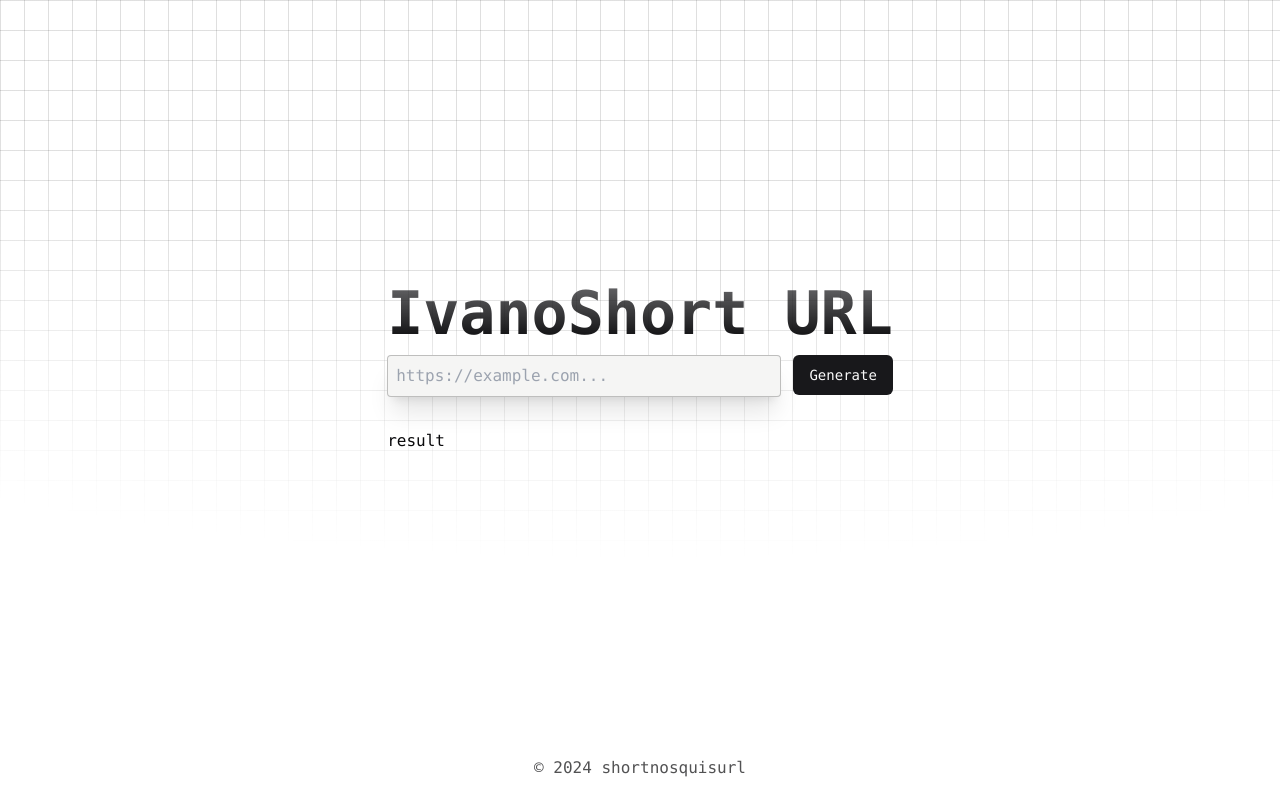
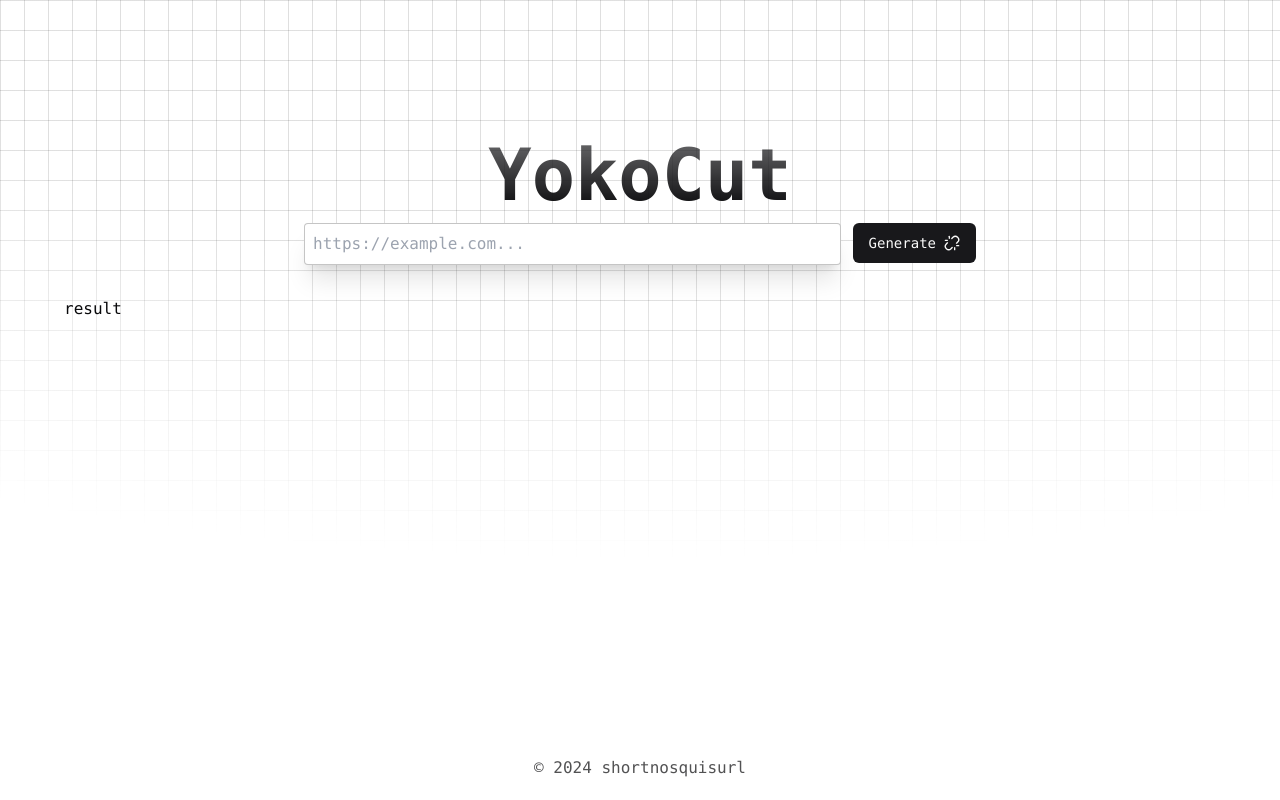
Before and after one commit to ivanosquis10/shortnosquisurl, a Next.js app: page / in a window 1280 px wide. Built offline with nearby package versions, Linux system fonts and the light colour scheme.

Commit message:
[fix]: change on a few styles classes for the UI and name changed to YokoCut

```diff
--- a/src/app/globals.css
+++ b/src/app/globals.css
@@ -74,3 +74,7 @@
     @apply bg-background text-foreground;
   }
 }
+
+.custom_background {
+  @apply absolute bottom-0 left-0 right-0 top-0 -z-10 bg-[linear-gradient(to_right,#4f4f4f2e_1px,transparent_1px),linear-gradient(to_bottom,#4f4f4f2e_1px,transparent_1px)] bg-[size:24px_30px] [mask-image:radial-gradient(ellipse_80%_50%_at_50%_0%,#000_70%,transparent_140%)]
+}
--- a/src/app/layout.tsx
+++ b/src/app/layout.tsx
@@ -7,8 +7,8 @@ import "./globals.css"
 import { Toaster } from "@/components/ui/sonner"
 
 export const metadata: Metadata = {
-  title: "shortnosquisurl",
-  description: "Generated by appncy",
+  title: "YokoCut | Home",
+  description: "A site to shorten URLs",
 }
 
 export default function RootLayout({ children }: { children: React.ReactNode }) {
@@ -17,7 +17,7 @@ export default function RootLayout({ children }: { children: React.ReactNode })
       <body
         className={`${GeistMono.className} container relative m-auto grid min-h-screen grid-rows-[1fr,auto] bg-background px-4 font-mono antialiased`}
       >
-        <main className="mx-auto grid w-full max-w-3xl place-content-center py-8">
+        <main className="mx-auto grid w-full">
           {children}
           <Toaster closeButton duration={3000} position="top-right" />
         </main>
--- a/src/app/page.tsx
+++ b/src/app/page.tsx
@@ -2,12 +2,12 @@ import { UrlForm } from "@/components/url-form"
 
 export default function Home() {
   return (
-    <section className="flex w-full flex-col gap-8">
-      <div className="absolute bottom-0 left-0 right-0 top-0 -z-10 bg-[linear-gradient(to_right,#4f4f4f2e_1px,transparent_1px),linear-gradient(to_bottom,#4f4f4f2e_1px,transparent_1px)] bg-[size:24px_30px] [mask-image:radial-gradient(ellipse_80%_50%_at_50%_0%,#000_70%,transparent_140%)]" />
+    <section className="mx-auto flex w-full max-w-6xl flex-col justify-center gap-8">
+      <div className="custom_background" />
 
-      <div>
-        <h1 className="mb-3 bg-gradient-to-t from-zinc-950 to-zinc-800/70 bg-clip-text text-5xl font-extrabold text-transparent md:text-6xl">
-          IvanoShort URL
+      <div className="text-center">
+        <h1 className="mb-3 bg-gradient-to-t from-zinc-950 to-zinc-800/70 bg-clip-text text-6xl font-extrabold text-transparent md:text-7xl">
+          YokoCut
         </h1>
 
         <UrlForm />
--- a/src/components/url-form.tsx
+++ b/src/components/url-form.tsx
@@ -1,8 +1,8 @@
 /* eslint-disable react/jsx-no-leaked-render */
 "use client"
-
 import type { SubmitHandler } from "react-hook-form"
 
+import { Unlink } from "lucide-react"
 import { z } from "zod"
 import { zodResolver } from "@hookform/resolvers/zod"
 import { useForm } from "react-hook-form"
@@ -46,10 +46,13 @@ export function UrlForm() {
   }
 
   return (
-    <form className="flex gap-3" onSubmit={handleSubmit(onSubmit)}>
+    <form
+      className="mx-auto flex max-w-2xl flex-col gap-3 md:flex-row"
+      onSubmit={handleSubmit(onSubmit)}
+    >
       <input
         className={cn(
-          "relative flex-1 rounded border border-zinc-900/25 bg-stone-100 p-2 shadow-xl focus:outline-none",
+          "relative flex-1 rounded border border-zinc-900/25 p-2 shadow-xl focus:outline-none",
           errors.url && "border-rose-500",
         )}
         id="url"
@@ -57,7 +60,16 @@ export function UrlForm() {
         type="text"
         {...register("url", { required: true })}
       />
-      <Button>{isPending ? "Generating..." : "Generate"}</Button>
+      <Button>
+        {isPending ? (
+          "Generating..."
+        ) : (
+          <>
+            {" "}
+            Generate <Unlink className="ml-2 h-4 w-4" />
+          </>
+        )}
+      </Button>
     </form>
   )
 }
```
